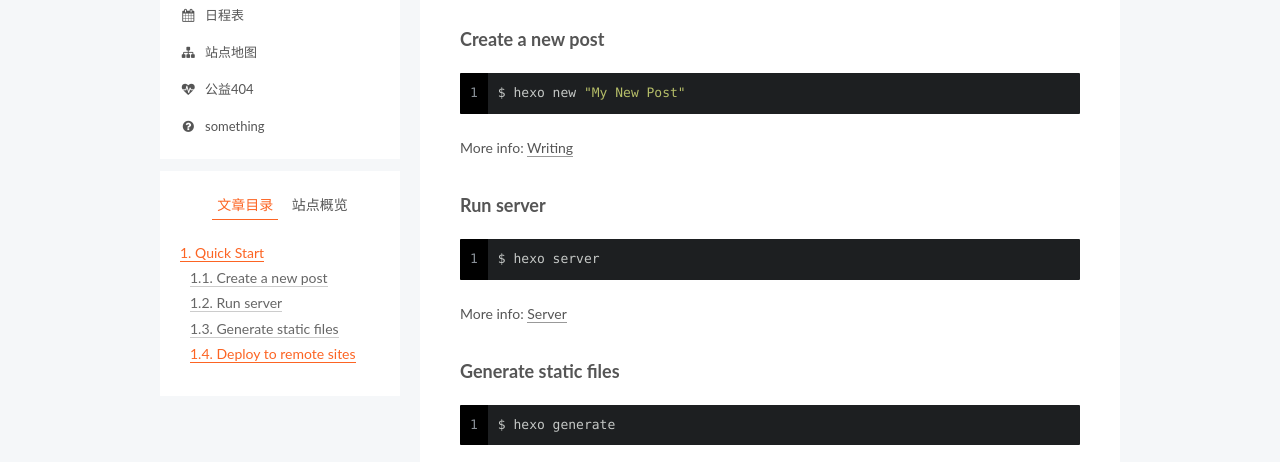
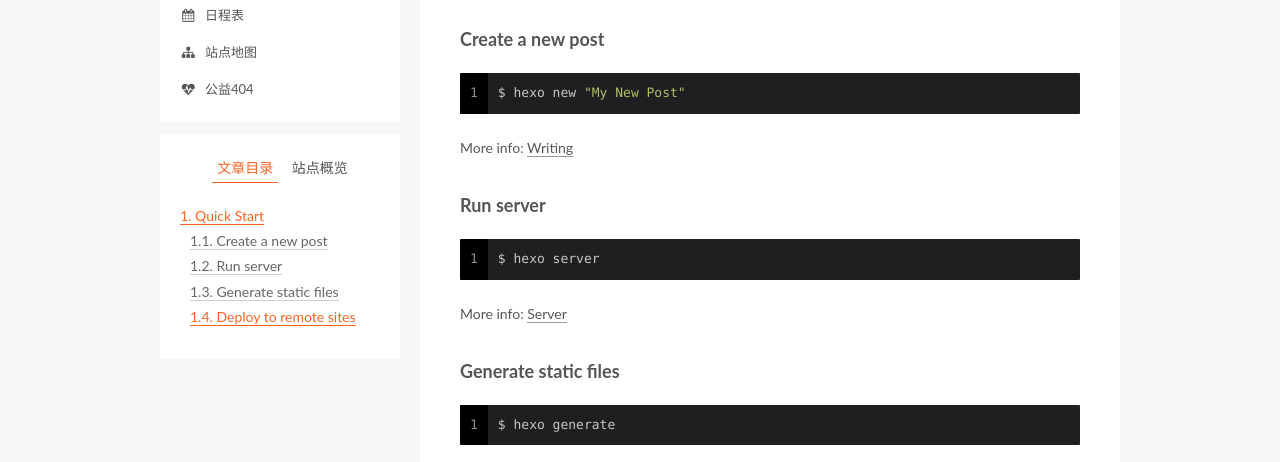
Before and after one commit to zsrun/zsrun.github.io, a plain HTML site: page 2018/09/16/hello-world/index.html in a window 1280 px wide. Shown: the part 323-785 px from the top of the page. Drawn offline with Linux system fonts and the light colour scheme; some packages are replaced by stand-ins of ours; a script that the page names is missing.

Commit message:
Site updated: 2018-09-22 09:54:17

```diff
--- a/2018/09/16/hello-world/index.html
+++ b/2018/09/16/hello-world/index.html
@@ -259,16 +259,6 @@
               <i class="menu-item-icon fa fa-fw fa-heartbeat"></i> <br />
 
             公益404
-          </a>
-        </li>
-
-
-        <li class="menu-item menu-item-something">
-          <a href="/zsrun.github.io/something" rel="section">
-
-              <i class="menu-item-icon fa fa-fw fa-question-circle"></i> <br />
-
-            something
           </a>
         </li>
 
```
Also changed, not shown: 2018/09/16/new/index.html (+0 -10 lines), 2018/09/16/nihao-qiqi/index.html (+0 -10 lines), about/index.html (+0 -10 lines), archives/2018/09/index.html (+0 -10 lines), archives/2018/index.html (+0 -10 lines), archives/index.html (+0 -10 lines), categories/index.html (+0 -10 lines), index.html (+0 -10 lines), tags/hexo/index.html (+0 -10 lines), tags/index.html (+0 -10 lines), tags/npm/index.html (+0 -10 lines), tags/test/index.html (+0 -10 lines).
